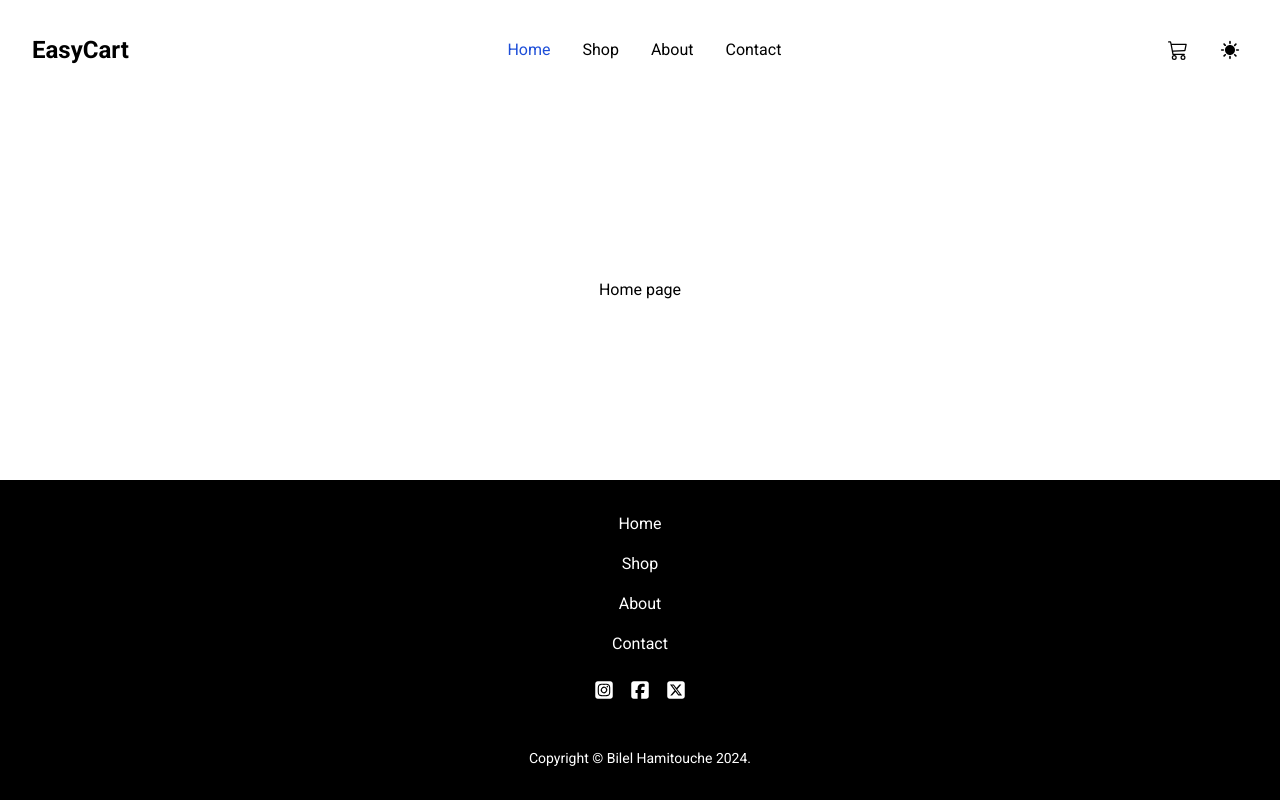
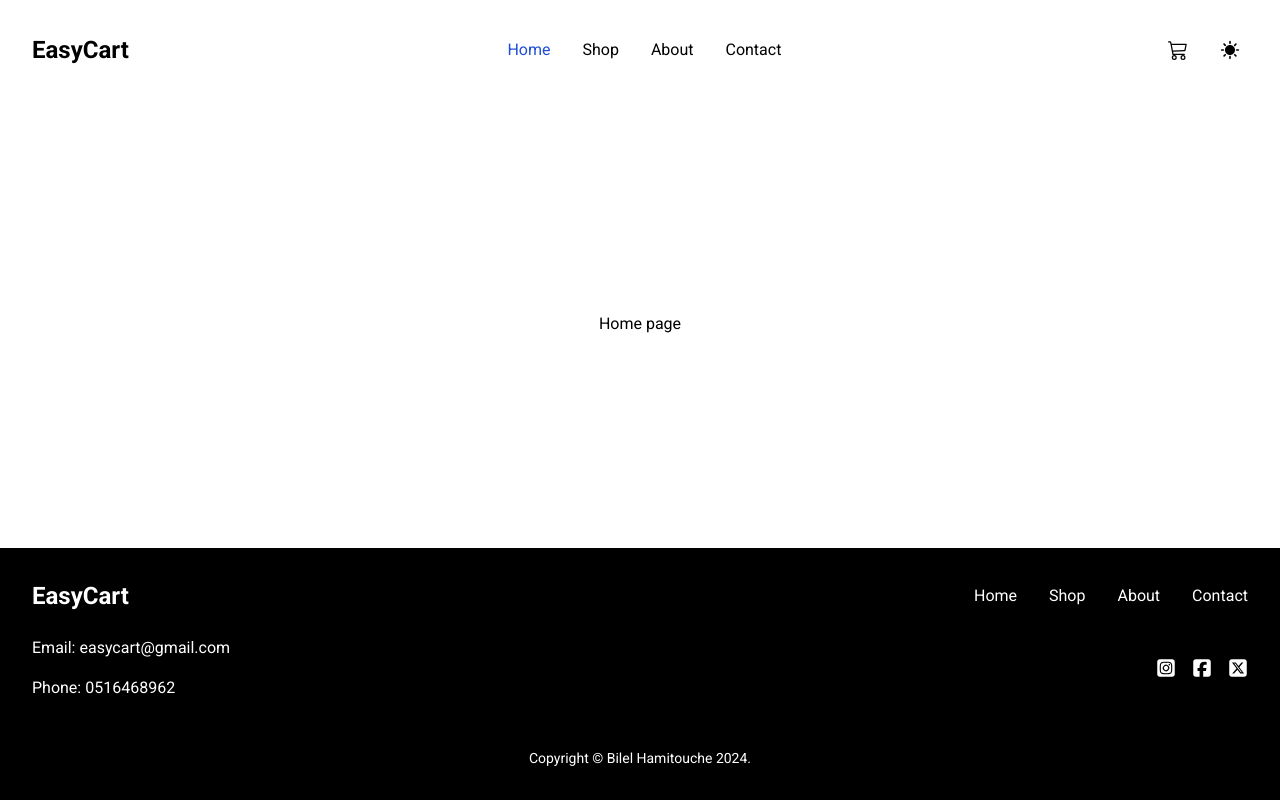
Before and after one commit to bilelhamitouche/EasyCart, a React (Vite) app: page / in a window 1280 px wide. Built offline with nearby package versions, Linux system fonts and the light colour scheme.

Commit message:
change layout of the footer

```diff
--- a/src/components/Footer.jsx
+++ b/src/components/Footer.jsx
@@ -8,16 +8,29 @@ import {
 function Footer() {
   return (
     <footer className="flex flex-col gap-6 justify-center items-center p-8 text-white bg-black">
-      <nav className="flex flex-col gap-4 justify-center items-center">
+      <div className="flex justify-between items-center w-full">
+        <Link
+          to="/"
+          className="text-2xl font-bold">
+          EasyCart
+        </Link>
+        <nav className="flex gap-8 justify-center items-center">
           <Link to="/home">Home</Link>
           <Link to="/shop">Shop</Link>
           <Link to="/about">About</Link>
           <Link to="/contact">Contact</Link>
         </nav>
+      </div>
+      <div className="flex gap-6 justify-between items-center w-full">
+        <div className="flex flex-col gap-4 justify-center items-start">
+          <span>Email: easycart@gmail.com</span>
+          <span>Phone: 0516468962</span>
+        </div>
         <div className="flex gap-4 justify-center items-center">
           <FaSquareInstagram className="text-xl" />
           <FaSquareFacebook className="text-xl" />
           <FaSquareXTwitter className="text-xl" />
+        </div>
       </div>
       <div className="flex gap-2 justify-center items-center"></div>
       <p className="text-sm">Copyright &copy; Bilel Hamitouche 2024.</p>
```
Lines whose indentation alone changed are shown as unchanged.
